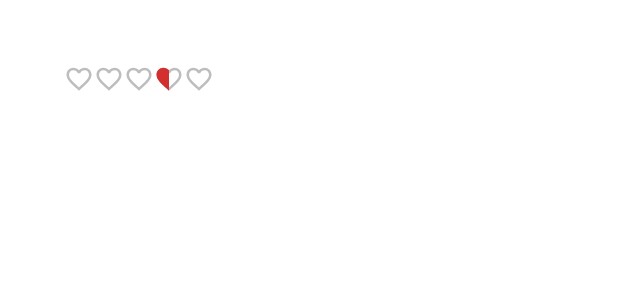
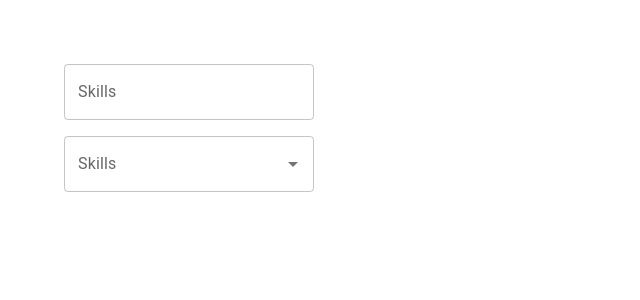
Before and after one commit to justicenyaga/react_mui_demo, a React (Create React App) app: page / in a window 1280 px wide. Shown: the top 300 px of the page, without its empty margins (0-640 px from the left). Built offline with nearby package versions, Linux system fonts and the light colour scheme.

Commit message:
Autocomplete

```diff
--- a/src/App.tsx
+++ b/src/App.tsx
@@ -6,7 +6,8 @@
 // import MuiRadioButton from "./components/MuiRadioButton";
 // import MuiCheckbox from "./components/MuiCheckbox";
 // import MuiSwitch from "./components/MuiSwitch";
-import MuiRating from "./components/MuiRating";
+// import MuiRating from "./components/MuiRating";
+import MuiAutocomplete from "./components/MuiAutocomplete";
 
 function App() {
   return (
@@ -18,7 +19,8 @@
       {/* <MuiRadioButton /> */}
       {/* <MuiCheckbox /> */}
       {/* <MuiSwitch /> */}
-      <MuiRating />
+      {/* <MuiRating /> */}
+      <MuiAutocomplete />
     </div>
   );
 }
--- /dev/null
+++ b/src/components/MuiAutocomplete.tsx
@@ -0,0 +1,43 @@
+import { Stack, Autocomplete, TextField } from "@mui/material";
+import { useState } from "react";
+
+type Skill = {
+  id: number;
+  label: string;
+};
+
+const skills = ["HTML", "CSS", "Javascript", "TypeScript", "React"];
+
+const skillOptions = skills.map((skill, index) => ({
+  id: index,
+  label: skill,
+}));
+
+function MuiAutocomplete() {
+  const [value, setValue] = useState<string | null>(null);
+  const [skill, setSkill] = useState<Skill | null>(null);
+
+  console.log({ value });
+  console.log({ skill });
+
+  return (
+    <Stack spacing={2} width="250px">
+      <Autocomplete
+        options={skills}
+        renderInput={(params) => <TextField {...params} label="Skills" />}
+        value={value}
+        onChange={(event: any, newValue: string | null) => setValue(newValue)}
+        freeSolo
+      />
+
+      <Autocomplete
+        options={skillOptions}
+        renderInput={(params) => <TextField {...params} label="Skills" />}
+        value={skill}
+        onChange={(event: any, newValue: Skill | null) => setSkill(newValue)}
+      />
+    </Stack>
+  );
+}
+
+export default MuiAutocomplete;
```
